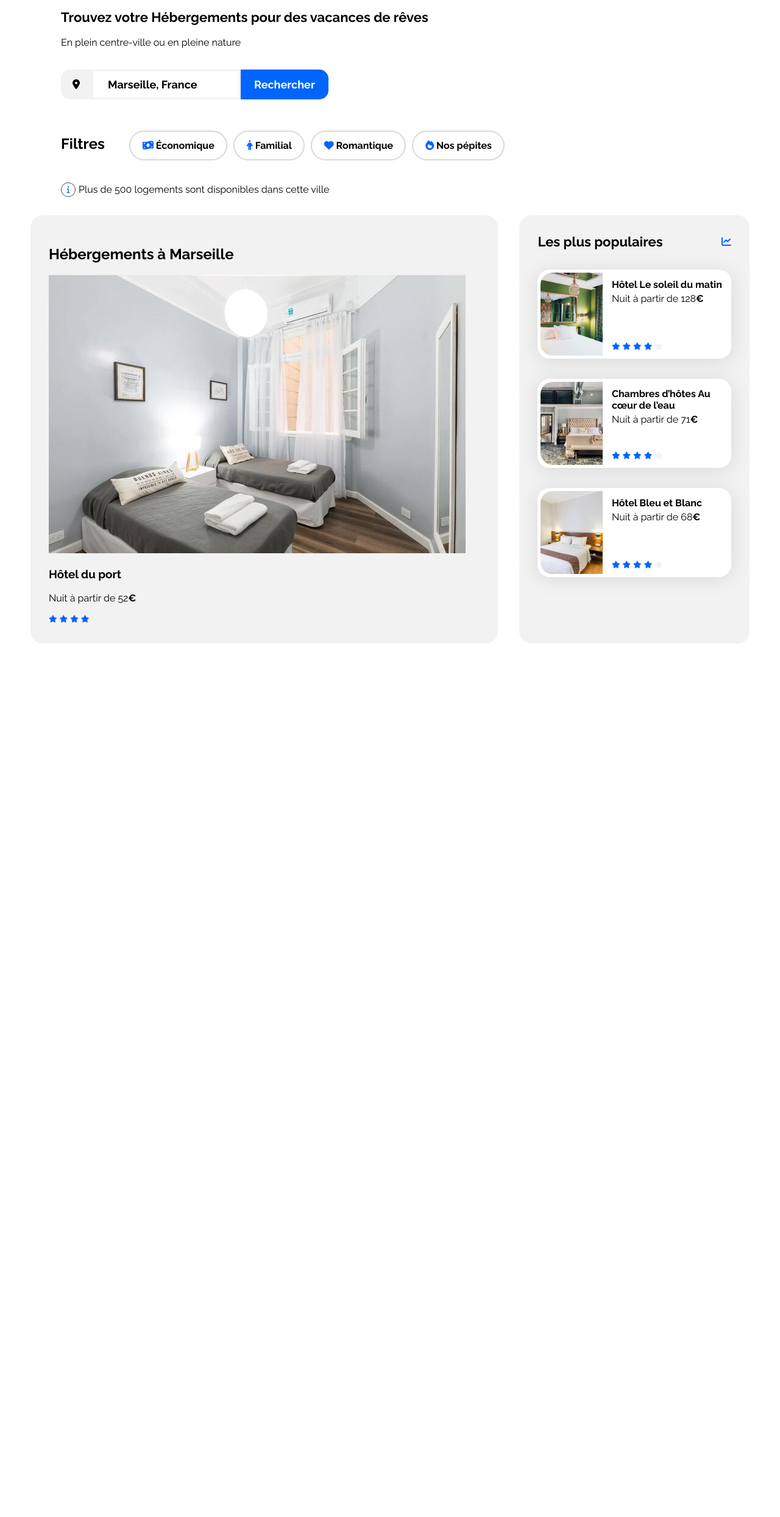
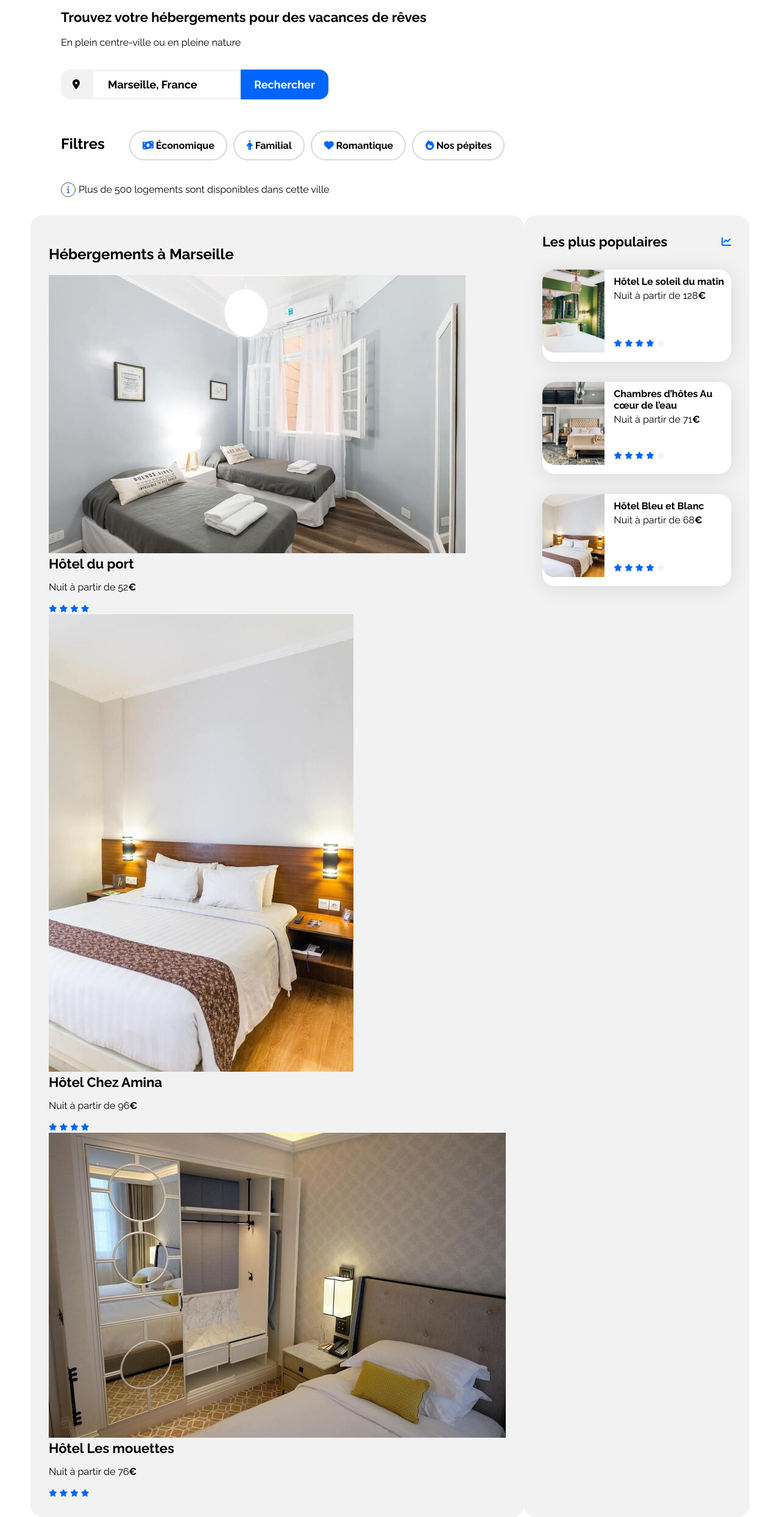
Before and after one commit to PhilBinenga/Booki, a plain HTML site: page index.html in a window 1280 px wide. Shown: the part 68-2555 px from the top of the page at 61% size. Before the commit the page ends 1123 px from the top, so only its background shows below. Drawn offline with Linux system fonts and the light colour scheme.

Commit message:
introduction des images

```diff
--- a/css/style.css
+++ b/css/style.css
@@ -27,6 +27,7 @@ body {
     margin: 0 auto;
     padding: 0 0px 0 0px;
 }
+
 /*HEADER*/
 header {
     display: flex;
@@ -61,6 +62,8 @@ h1 {
     width: 100%;
     font-weight: 700;
     line-height: 26px;
+    justify-content: flex-start;
+    align-items: center;
   }
 
 /*FORM*/
@@ -194,6 +197,7 @@ a {
     text-decoration: none;
 }
 
+
 .section-title {
     margin: 0;
     font-size: 22px;
@@ -202,7 +206,7 @@ a {
 .card {
     background-color: white;
     border-radius: 20px;
-    padding: 5px;
+    padding: 0px 0px 15px 0px;
     filter: drop-shadow(0px 3px 15px rgba(0, 0, 0, 0.1));
 }
 
--- a/index.html
+++ b/index.html
@@ -31,7 +31,7 @@
             <div class="main-container">
                 <section class="subHeader">
                     <div class="texte">
-                        <h1>Trouvez votre Hébergements pour des vacances de rêves</h1>
+                        <h1>Trouvez votre hébergements pour des vacances de rêves</h1>
                         <p>En plein centre-ville ou en pleine nature</p>
                     </div>
 
@@ -87,22 +87,21 @@
             </div>
                 </section>
 
+                <!--HEBERGEMENTS-->
 
             <div class="hebergements-and-populaires">
-                <section class="hebergements">
-                    <div class="hebergement-marseille">
-                        <h2>Hébergements à Marseille</h2>
-                    </div>
+                <section id="hebergements">
+                        <h2 class="titresection" id="Hébergements">Hébergements à Marseille</h2>
 
                     <div class="hebergements-cards">
-                        <a href="#">
-                            <article class="card-main">
+                         <article class="hotel">
+                                <a href="#">
                             <img src="./images/hebergements/fred-kleber.jpg" alt="Image de la chambre d'hôtel montrant un lit">
                             <div class="card-text-main">
-                                <h3 class="title-main">Hôtel du port</h3>
-                                <p class="subtitle-main">Nuit à partir de 52<span class="euro">€</span></p>
+                                <h3 class="section-title">Hôtel du port</h3>
+                                <p class="card-subtitle">Nuit à partir de 52<span class="euro">€</span></p>
                             </div>
-                            <div class="card-main-rating">
+                            <div class="card-rating">
                                 <i class="fa-xs fa-solid fa-star" aria-hidden="true"></i>
                                         <i class="fa-xs fa-solid fa-star" aria-hidden="true"></i>
                                         <i class="fa-xs fa-solid fa-star" aria-hidden="true"></i>
@@ -110,11 +109,52 @@
                                         <i class="fa-xs fa-solid fa-star neutral-star" aria-hidden="true"></i>
                                         <span class="sr-only">Note de 4 sur 5</span>
                             </div>
+                                </a>
+                        </article>
+
+                            <article class="hotel">
+                                <a href="#">
+                                <img src="./images/hebergements/febrian-zakaria2.jpg" alt="Image de la chambre d'hotêl montrant un lit">
+                                <div class="card-text-main">
+                                    <h3 class="section-title">Hôtel Chez Amina</h3>
+                                    <p class="card-subtitle">Nuit à partir de 96<span class="euro">€</span></p>
+                                </div>
+                                <div class="card-rating">
+                                    <i class="fa-xs fa-solid fa-star" aria-hidden="true"></i>
+                                            <i class="fa-xs fa-solid fa-star" aria-hidden="true"></i>
+                                            <i class="fa-xs fa-solid fa-star" aria-hidden="true"></i>
+                                            <i class="fa-xs fa-solid fa-star" aria-hidden="true"></i>
+                                            <i class="fa-xs fa-solid fa-star neutral-star" aria-hidden="true"></i>
+                                            <span class="sr-only">Note de 4 sur 5</span>
+                                </div>
+                                </a>
                             </article>
-                        </a>
+
+                            <article class="hotel">
+                                <a href="#">
+                                    <img src="./images/hebergements/reisetopia.jpg" alt="Image de la chambre d'hotêl montrant un lit">
+                                    <div class="card-text-main">
+                                        <h3 class="section-title">Hôtel Les mouettes</h3>
+                                        <p class="card-subtitle">Nuit à partir de 76<span class="euro">€</span></p>
+                                    </div>
+                                    <div class="card-rating">
+                                        <i class="fa-xs fa-solid fa-star" aria-hidden="true"></i>
+                                                <i class="fa-xs fa-solid fa-star" aria-hidden="true"></i>
+                                                <i class="fa-xs fa-solid fa-star" aria-hidden="true"></i>
+                                                <i class="fa-xs fa-solid fa-star" aria-hidden="true"></i>
+                                                <i class="fa-xs fa-solid fa-star neutral-star" aria-hidden="true"></i>
+                                                <span class="sr-only">Note de 4 sur 5</span>
+                                    </div>
+                                </a>
+                            </article>
+
+
+
+
                     </div>
+                </section>
 
-                </section>
+
                 <section class="populaires">
                     <div class="populaires-title">
                         <h2 class="section-title">Les plus populaires</h2>
```
